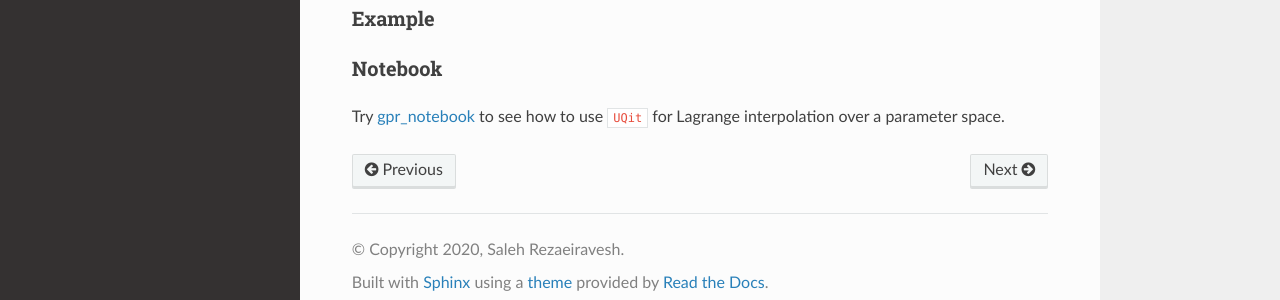
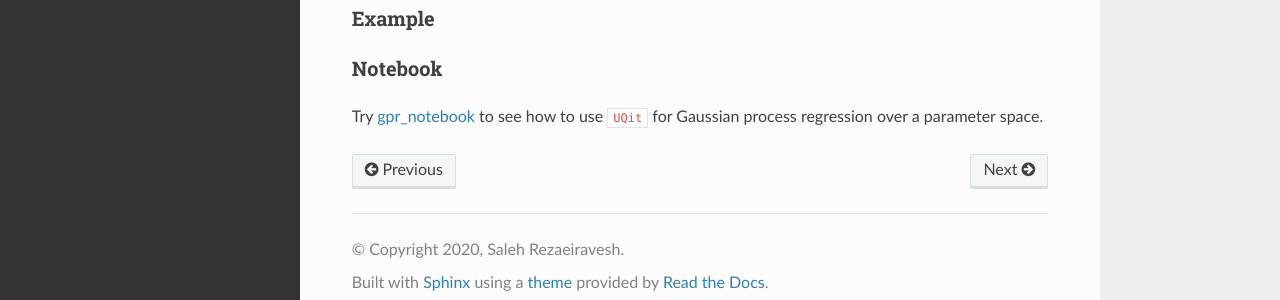
Before and after one commit to KTH-Nek5000/UQit, a Sphinx documentation site: the page built from docs/source/UQit_core_/surrogate.rst, in a window 1280 px wide and 900 px high, scrolled down 2767 px. Shown: the part 581-881 px from the top of the window. Built offline with Sphinx 7.4.7 and the Read the Docs theme 2.0.0, drawn with Linux system fonts in a browser that asks for light colours.

Commit message:
Small theory added for GPR

```diff
--- a/docs/source/UQit_core_/surrogate.rst
+++ b/docs/source/UQit_core_/surrogate.rst
@@ -156,4 +156,4 @@ Example
 
 Notebook
 ~~~~~~~~
-Try `gpr_notebook <../examples/gpr.ipynb>`_ to see how to use :code:`UQit` for Lagrange interpolation over a parameter space.
+Try `gpr_notebook <../examples/gpr.ipynb>`_ to see how to use :code:`UQit` for Gaussian process regression over a parameter space.
```
